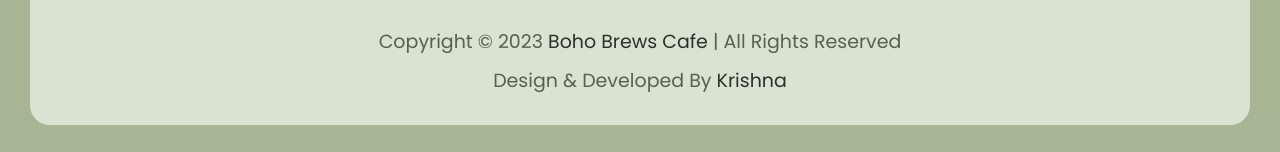
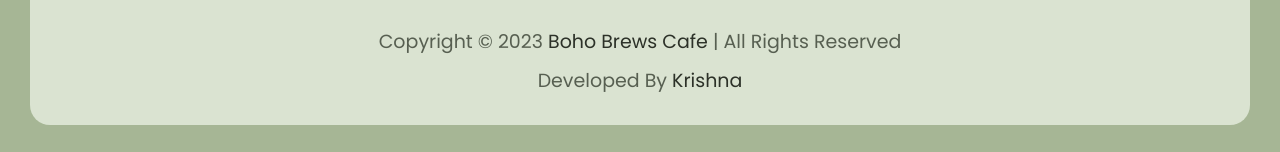
Before and after one commit to krishnakkr/Boho-Brews-Cafe, a plain HTML site: page index.html in a window 1280 px wide. Shown: the part 6378-6530 px from the top of the page. Drawn offline with nearby package versions, Linux system fonts and the light colour scheme.

Commit message:
Update index.html

```diff
--- a/index.html
+++ b/index.html
@@ -589,7 +589,7 @@
 
             <div class="footer-info">
                 <p>Copyright &copy; 2023 <span>Boho Brews Cafe</span> | All Rights Reserved</p>
-                <p>Design & Developed by <span>krishna</span></p>
+                <p>Developed by <span>krishna</span></p>
             </div>
         </div>
 
```
